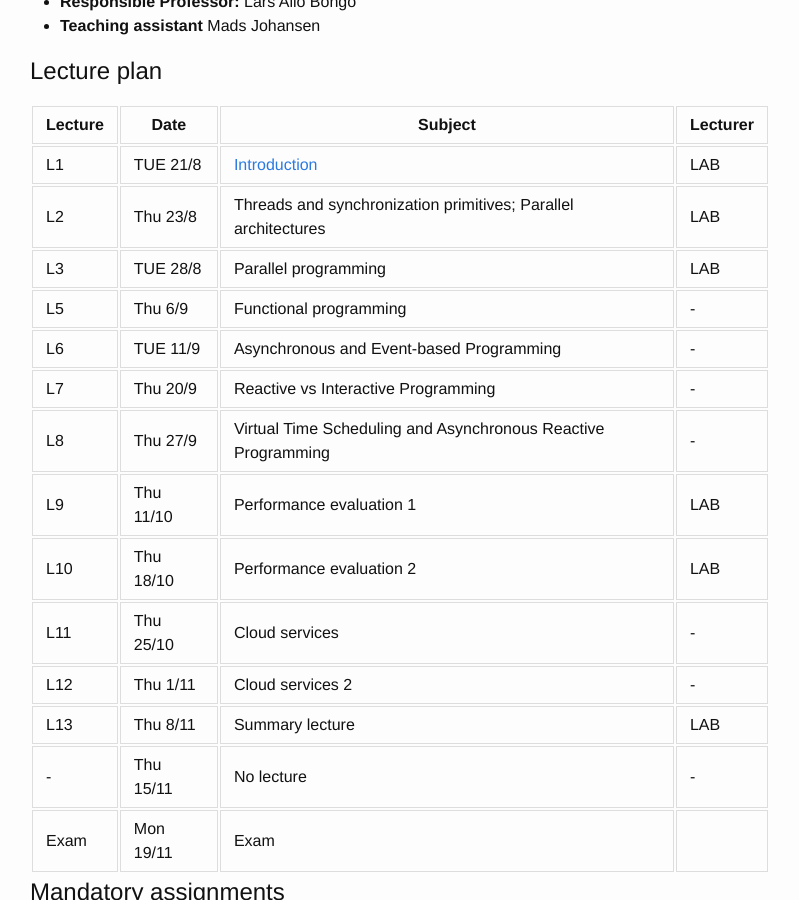
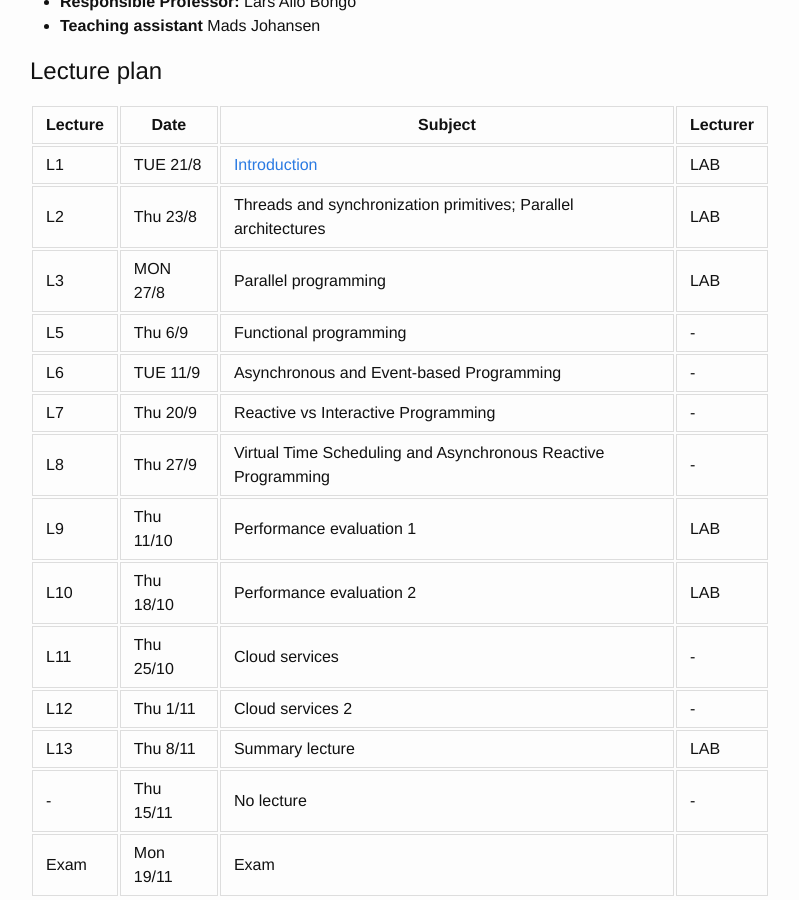
Before and after one commit to uit-inf-2202-f18/uit-inf-2202-f18.github.io, a Jekyll site: the page built from index.md, in a window 1280 px wide and 900 px high, scrolled down 688 px. Shown: the whole window, without its empty margins (240-1039 px from the left). Built offline with Jekyll 4.4.1, drawn with Linux system fonts in a browser that asks for light colours; our own code applies the rules of GitHub Pages for plain Markdown files.

Commit message:
Lecture next week will be on Mon and not Tue

```diff
--- a/index.md
+++ b/index.md
@@ -34,7 +34,7 @@ Refer to the lecture and mandatory assignment plan, and e-mails for which room i
 |---------|-----------|-----------------------------------------------|-----------|
 | L1      | TUE 21/8  | [Introduction](lectures/01-introduction.pptx) | LAB       |
 | L2      | Thu 23/8  | Threads and synchronization primitives; Parallel architectures | LAB |
-| L3      | TUE 28/8  | Parallel programming                          | LAB       |
+| L3      | MON 27/8  | Parallel programming                          | LAB       |
 | L5      | Thu 6/9   | Functional programming                        | - |
 | L6      | TUE 11/9  | Asynchronous and Event-based Programming      | - |
 | L7      | Thu 20/9  | Reactive vs Interactive Programming           | - |
```
